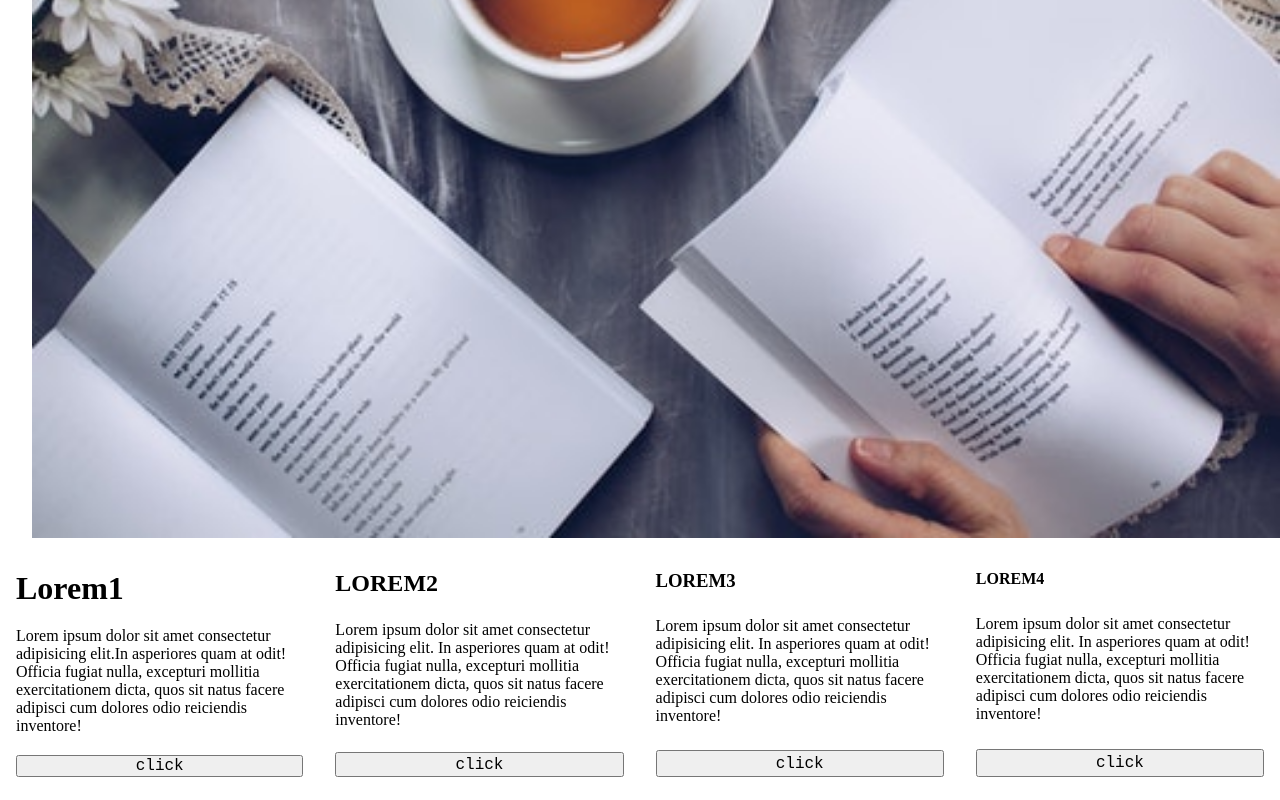
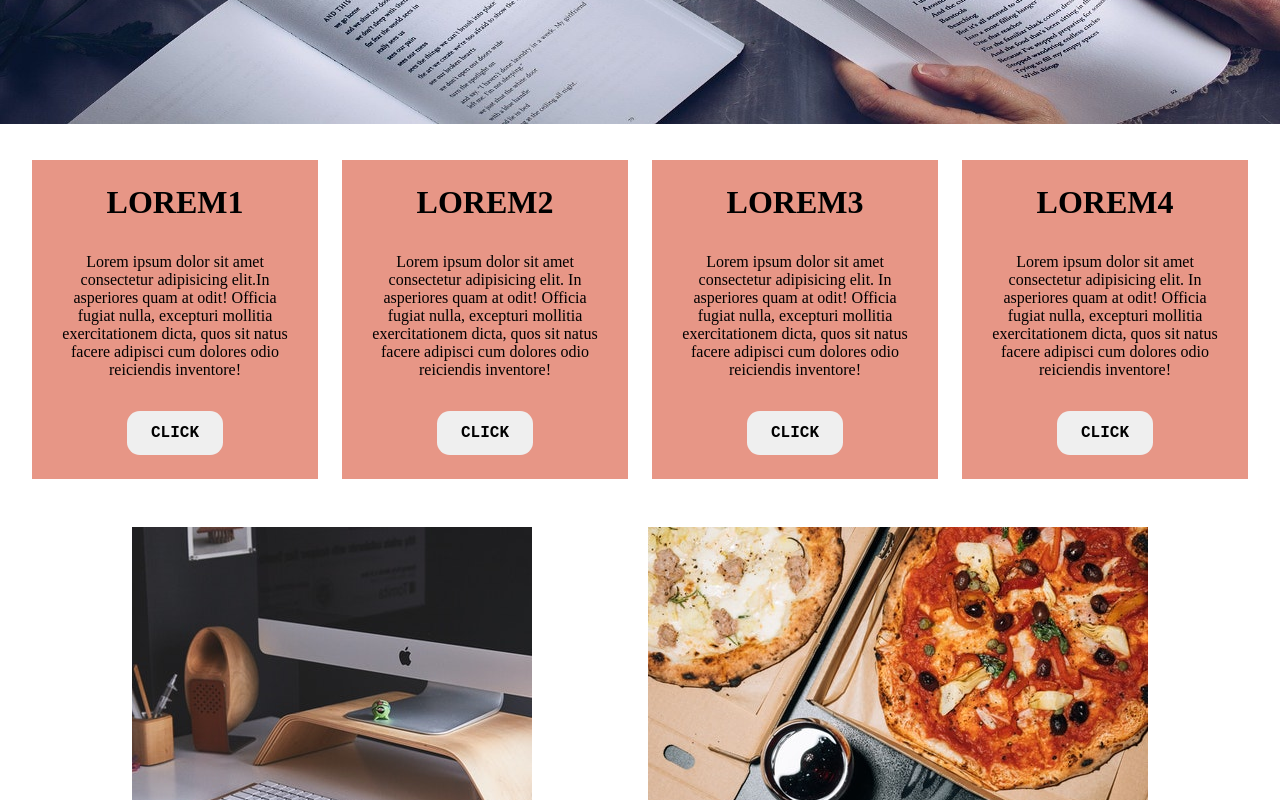
Before and after one commit to musalethu/WEBSITE3, a plain HTML site: page index.html in a window 1280 px wide. Shown: the part 540-1340 px from the top of the page. Drawn offline with Linux system fonts and the light colour scheme.

Commit message:
add and apply changes

```diff
--- a/index.html
+++ b/index.html
@@ -9,7 +9,8 @@
     <title>CSS GRID</title>
 </head>
 <body>
- <nav><ul>
+ <nav>
+   <ul>
    <li><a href="#">CONTACT US</a></li>
    <li><a href="#">HOME</a></li>
    </ul>
@@ -18,37 +19,35 @@
    </div>
   </nav>
   <div id="home-container">
-    <img class="img" src="img/pexels-thought-catalog-904616.jpg" alt="img">
+    <img src="img/cup.jpg" alt="img">
   </div>
-  <ul>
- <div
- class="grid-container">
- <h1>Lorem1</h1>
+ <div class="grid-container">
+ <div class="grid-items">
+ <h1>LOREM1</h1>
    <p>Lorem ipsum dolor sit amet consectetur adipisicing elit.In asperiores quam at odit! Officia fugiat nulla, excepturi mollitia exercitationem dicta, quos sit natus facere adipisci cum dolores odio reiciendis inventore!</p>
  <button> click
- </button></div>
-<div
- class="grid-container">
- <h2>LOREM2</h2>
+ </button>
+</div>
+<div class="grid-items">
+ <h1>LOREM2</h1>
  <p>Lorem ipsum dolor sit amet consectetur adipisicing elit. In asperiores quam at odit! Officia fugiat nulla, excepturi mollitia exercitationem dicta, quos sit natus facere adipisci cum dolores odio reiciendis inventore!</p>
  <button>click</button></div>
-<div
- class="grid-container">
- <h3>LOREM3</h3>
+<div class="grid-items">
+ <h1>LOREM3</h1>
    <p>Lorem ipsum dolor sit amet consectetur adipisicing elit. In asperiores quam at odit! Officia fugiat nulla, excepturi mollitia exercitationem dicta, quos sit natus facere adipisci cum dolores odio reiciendis inventore!</p>
  <button>click</button></div>
-<div
- class="grid-container">
- <h4>LOREM4</h4>
+<div class="grid-items">
+ <h1>LOREM4</h1>
    <p>Lorem ipsum dolor sit amet consectetur adipisicing elit. In asperiores quam at odit! Officia fugiat nulla, excepturi mollitia exercitationem dicta, quos sit natus facere adipisci cum dolores odio reiciendis inventore!</p>
- <button>click</button></div>
-</ul>
+ <button>click</button>
+</div></div>
+
   <div class="img">
-<div class="img1"><img src="img/pexels-ken-tomita-389819.jpg" alt="PEXELS"></div>
-<div class="img2"><img src="img/pexels-koolshooters-7142957.jpg"alt="PEXELS"></div>
+ <img src="img/pexels-ken-tomita-389819.jpg" alt="PEXELS">
+ <img src="img/pexels-koolshooters-7142957.jpg"alt="PEXELS">
 </div>
-<div class="footer">
-<footer>KAMVALETHU ZITHO</footer></div>
-</footer>
+
+<footer>KAMVALETHU ZITHO</footer>
+
 </body>
 </html>
--- a/style.css
+++ b/style.css
@@ -3,23 +3,42 @@
   margin: 0;
   box-sizing: border-box;
 }
-#home-container {
-  margin: 1rem;
+#home-container img{
+width: 100%;
+height: 600px;
 
 }
 .img{
-  width: 100%;
-  height: 100%;
+display: flex;
+place-content: space-evenly;
 }
 .grid-container {
   display: grid;
-  grid-column-gap: 50px;
-  grid-row-gap: 30px;
-  grid-gap: 20px;
-  margin: 1rem;
-   grid-template-columns: repeat(1fr, 1fr, 1fr, 1fr);
+ text-align: center;
+  width: 100%;
+grid-column-gap: 1.5rem;
+  grid-template-columns: repeat(4, 1fr);
+  padding: 2rem;
 }
-
+.grid-items {
+  text-align: center;
+  background-color: rgba(231,150,134,1);
+  padding: 1.5rem;
+}
+.grid-items p{
+  padding: 2rem 0;
+}
+.grid-items button{
+  border: none;
+  padding: 0.8rem 1.5rem;
+  border-radius: 0.8rem;
+  text-transform: uppercase;
+  font-weight:bold;
+}
+.grid-items button:hover{
+  background-color: black;
+  color: white;
+}
 nav {
   background-color: grey;
   height: 50px;
@@ -36,20 +55,10 @@ nav a {
 }
 .img {
   display: flex;
-   grid-gap: 20px;
   margin: 1rem;
- grid-template-columns: repeat(1fr, 1fr)
 }
 
-.img1{
-  width: 100%;
-  height: 100%;
-}
 
-.img2 {
-  width: 100%;
-  height: 100%;
-}
 ul {
   display: flex;
 }
@@ -61,6 +70,7 @@ footer {
   height: 50px;
   color: black;
   text-align: center;
+  padding: 1rem 0;
   background-color: grey;
   font-family: monospace;
   font-size: large;
@@ -70,3 +80,4 @@ button{
   font-size: large;
   font-family: monospace;
 }
+@media only screen and (max-width: 600px) {}
```
Also changed, not shown: img/cup.jpg (added).
